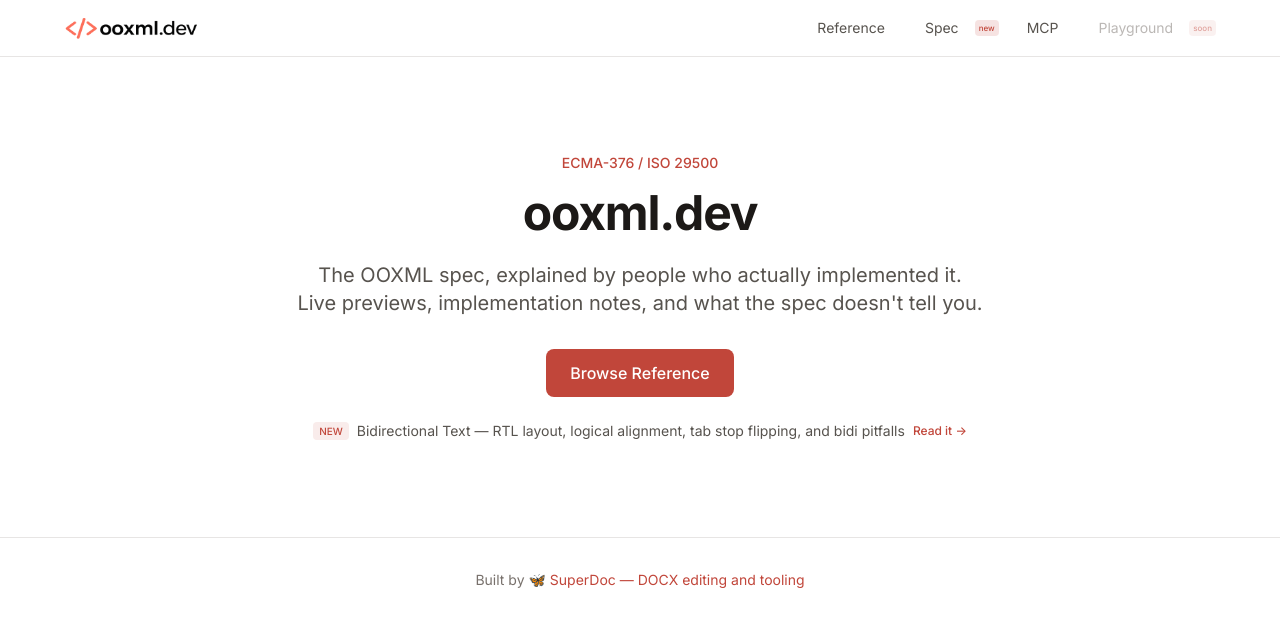
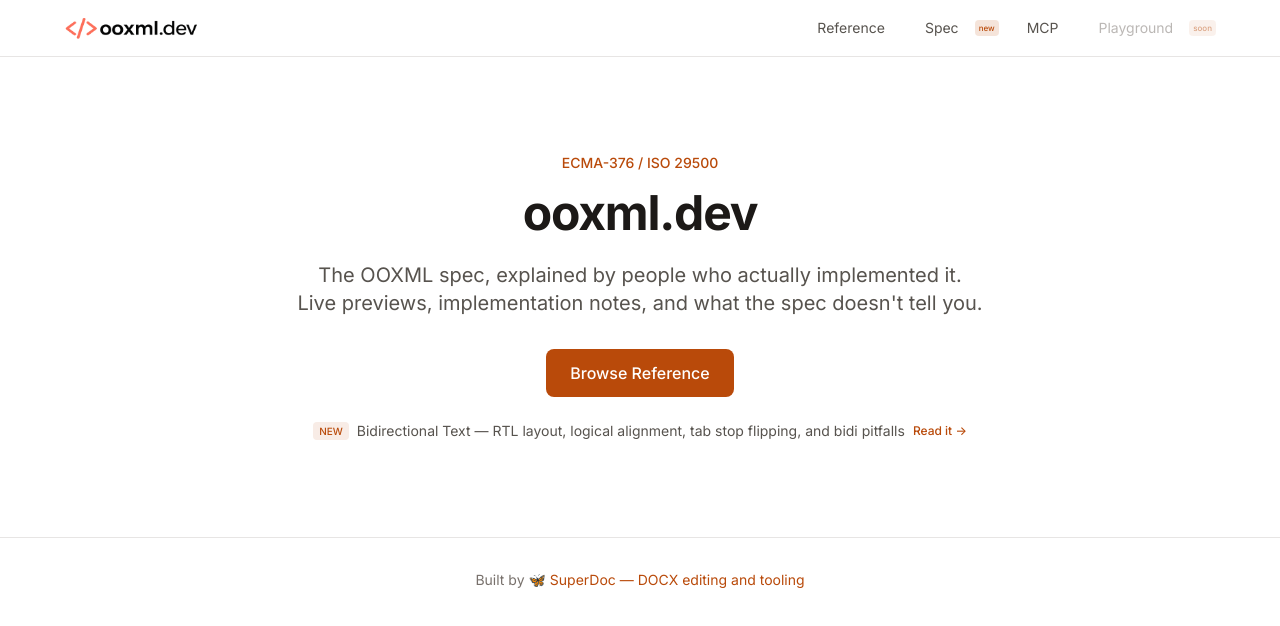
Before and after one commit to superdoc-dev/ooxml-dev, a React (Vite) app in the folder apps/web/: page / in a window 1280 px wide. Shown: the top 626 px of the page. Built offline with nearby package versions, Linux system fonts and the light colour scheme; no server answers.

Commit message:
fix: use accessible orange accent instead of coral
Switch accent from coral (#c1463a) to accessible orange (#b94a0a),
staying true to the original orange identity. Passes WCAG AA on all
theme backgrounds (5.19:1 on white, 4.76:1 on tertiary).

```diff
--- a/apps/web/src/index.css
+++ b/apps/web/src/index.css
@@ -1,11 +1,11 @@
 @import "tailwindcss";
 
-/* ooxml.dev theme - Coral */
+/* ooxml.dev theme - Orange */
 :root {
-	/* Coral accent (AA-accessible on all theme backgrounds) */
-	--color-accent: #c1463a;
-	--color-accent-hover: #a33b31;
-	--color-accent-light: #fef2f0;
+	/* Orange accent (AA-accessible on all theme backgrounds) */
+	--color-accent: #b94a0a;
+	--color-accent-hover: #9a3e08;
+	--color-accent-light: #fff7ed;
 
 	/* Backgrounds */
 	--color-bg-primary: #ffffff;
@@ -63,8 +63,8 @@
 }
 
 .note-info {
-	background-color: #fef2f0;
-	border-color: #fecaca;
+	background-color: #fff7ed;
+	border-color: #fed7aa;
 }
 
 .note-tip {
```
Also changed, not shown: apps/web/public/site.webmanifest.
